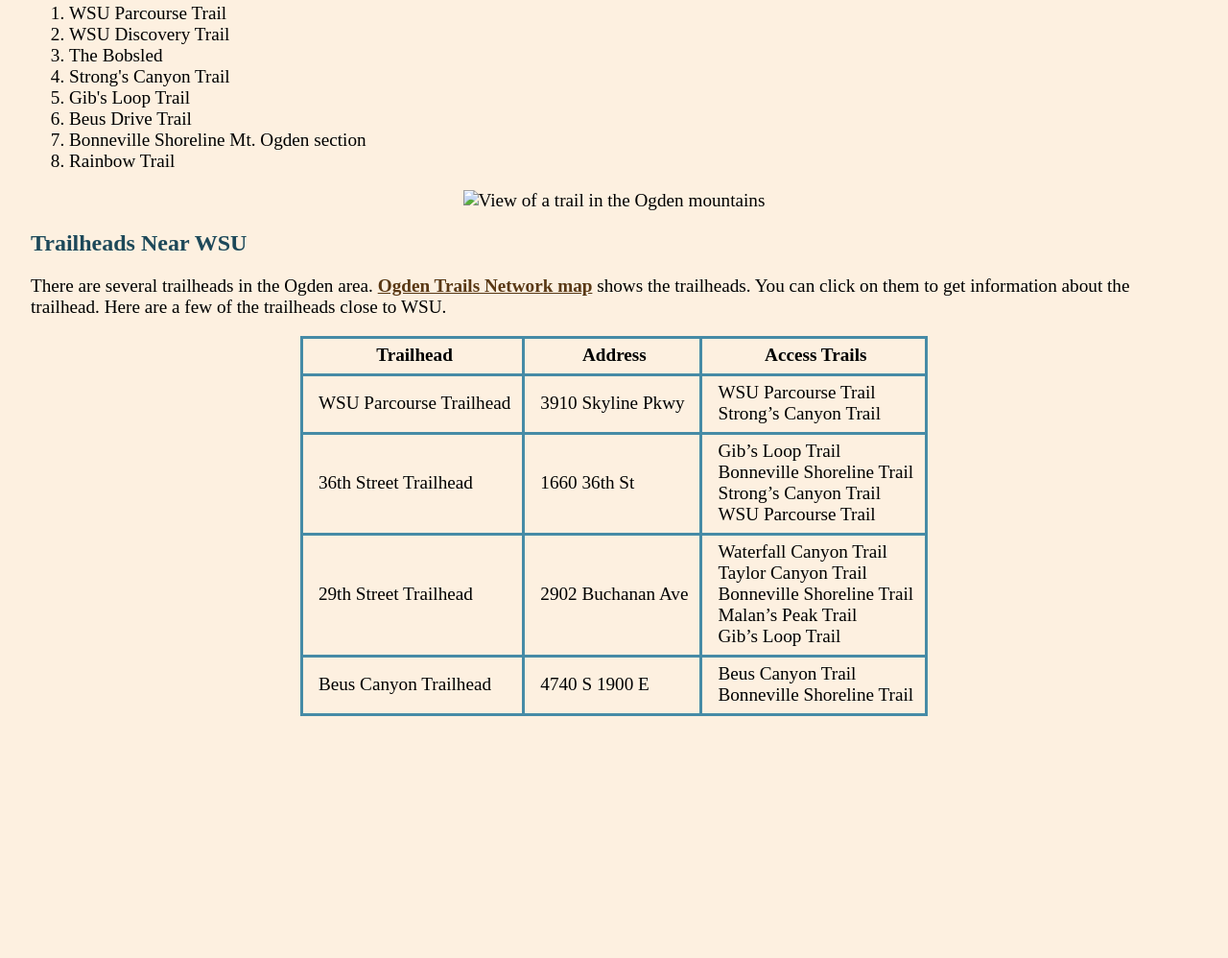
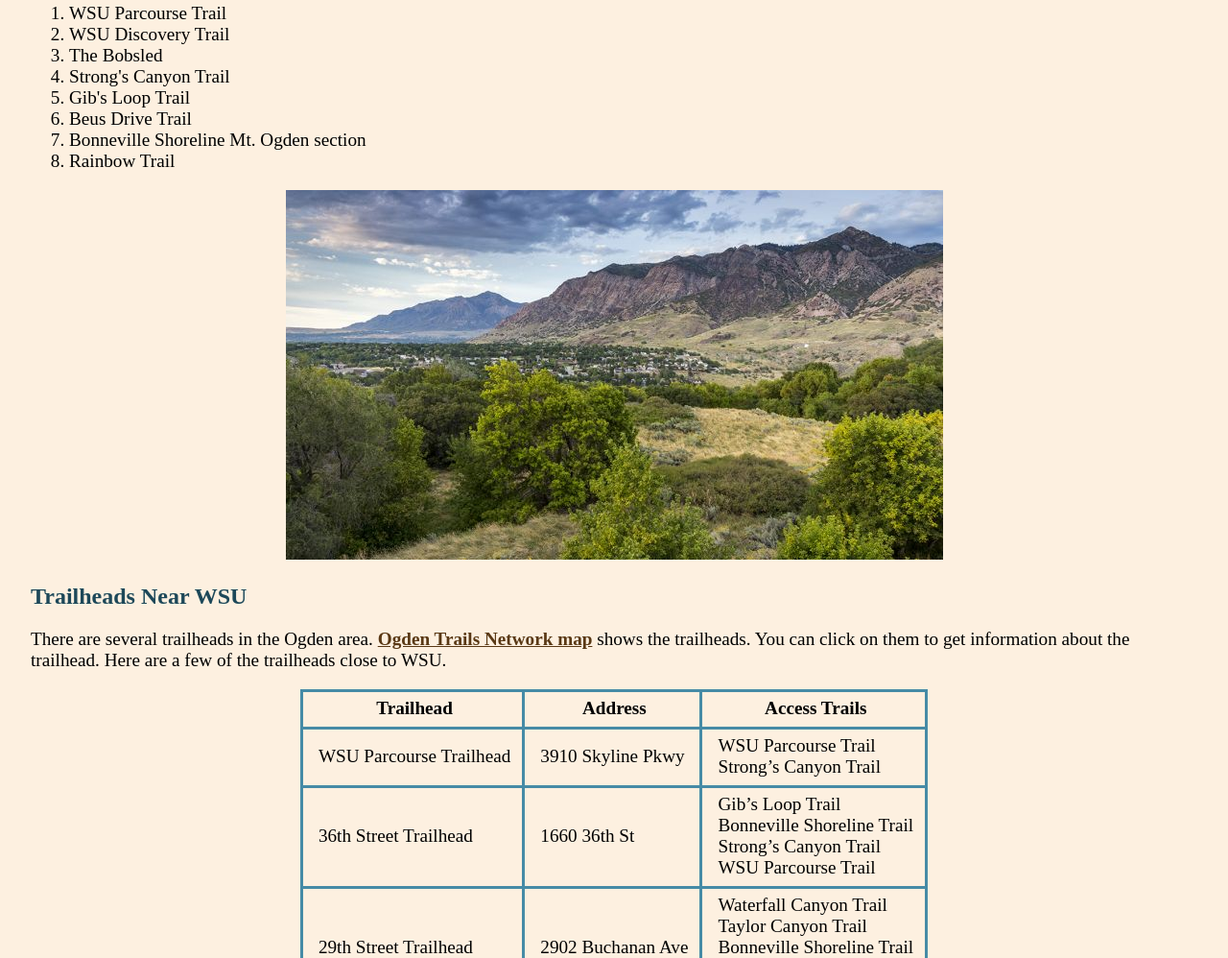
Before and after one commit to ezrajosephliau/webproject, a plain HTML site: page running.html in a window 1280 px wide. Shown: the part 712-1710 px from the top of the page at 96% size. Before the commit the page ends 1502 px from the top, so only its background shows below. Drawn offline with Linux system fonts and the light colour scheme; files that its build step writes are made by us from their sources.

Commit message:
Add files via upload

```diff
--- a/running.html
+++ b/running.html
@@ -44,7 +44,7 @@
     </ol>
 
     <p class="picture">
-        <img src="resources/view.jpg" alt="View of a trail in the Ogden mountains" width="685" height="385">
+        <img src="view.jpg" alt="View of a trail in the Ogden mountains" width="685" height="385">
     </p>
 
     <h2>Trailheads Near WSU</h2>
```
